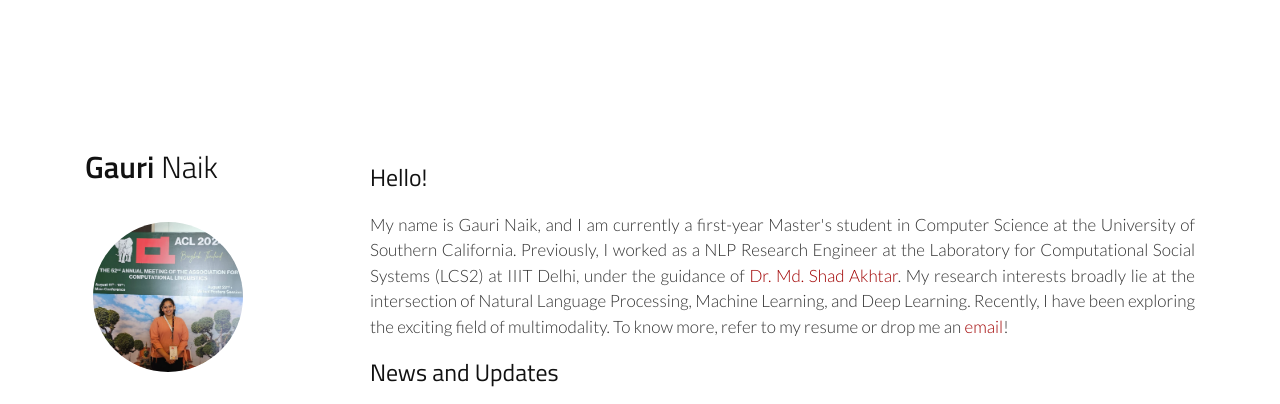
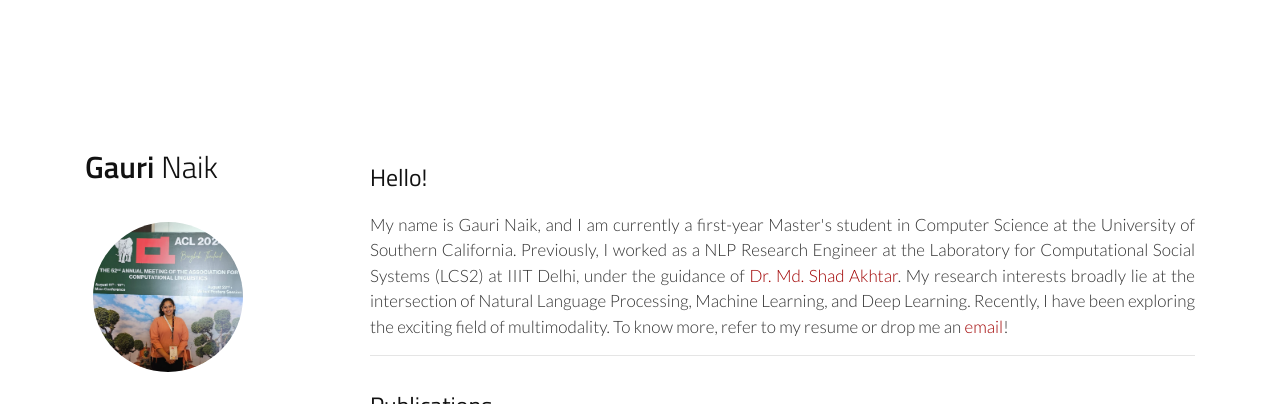
Before and after one commit to GauriNaik826/GauriNaik826.github.io, a plain HTML site: page index.html in a window 1280 px wide. Shown: the top 404 px of the page. Drawn offline with nearby package versions, Linux system fonts and the light colour scheme.

Commit message:
Update index.html

```diff
--- a/index.html
+++ b/index.html
@@ -94,7 +94,7 @@ My research interests broadly lie at the intersection of Natural Language Proces
 
                         <!-- <br><br>
                         <span style="color:rgb(143, 0, 0); font-size: large;"><b>I am on the job market. Currently, I am looking for a research internship position in the industry or academia tentatively starting from May/June.</b></span> -->
-                    <p class="header pt-3">News and Updates</p>
+<!--                     <p class="header pt-3">News and Updates</p>
 
                     <ul>
 
@@ -118,14 +118,14 @@ My research interests broadly lie at the intersection of Natural Language Proces
                                 <li><b>March 2022:</b> Our paper on mental health symptom identification got accepted at <a href="https://www.icwsm.org/2022/index.html/" target="_blank">ICWSM 2022</a>.</li>
                                 <li><b>October 2021:</b> Our paper on dialogue-act classification in dialogue systems got accepted at <a href="https://www.wsdm-conference.org/2022/" target="_blank">WSDM 2022</a>.</li>
                                 <li><b>May 2022:</b> Received ACL 2022 Student Volunteer Award.</li>
-                                <!-- March -->
+
                                 <li><b>December 2021:</b> Received WSDM Student Grant to present our paper in WSDM 2022 (virtual).</li>
-                                <!-- October -->
+
                                 <li><b>October 2021:</b> Received EMNLP 2021 Student Volunteer Award.</li>
                                 <li><b>August 2021:</b> Received ACL 2021 Student Volunteer Award.</li>
                                 <li><b>August 2020:</b> Started my PhD at IIIT Delhi</li>
                             </ul>
-                        </span>
+                        </span>             -->
 
                     <hr>
                     <p class="header pt-3">Publications</p>
```
